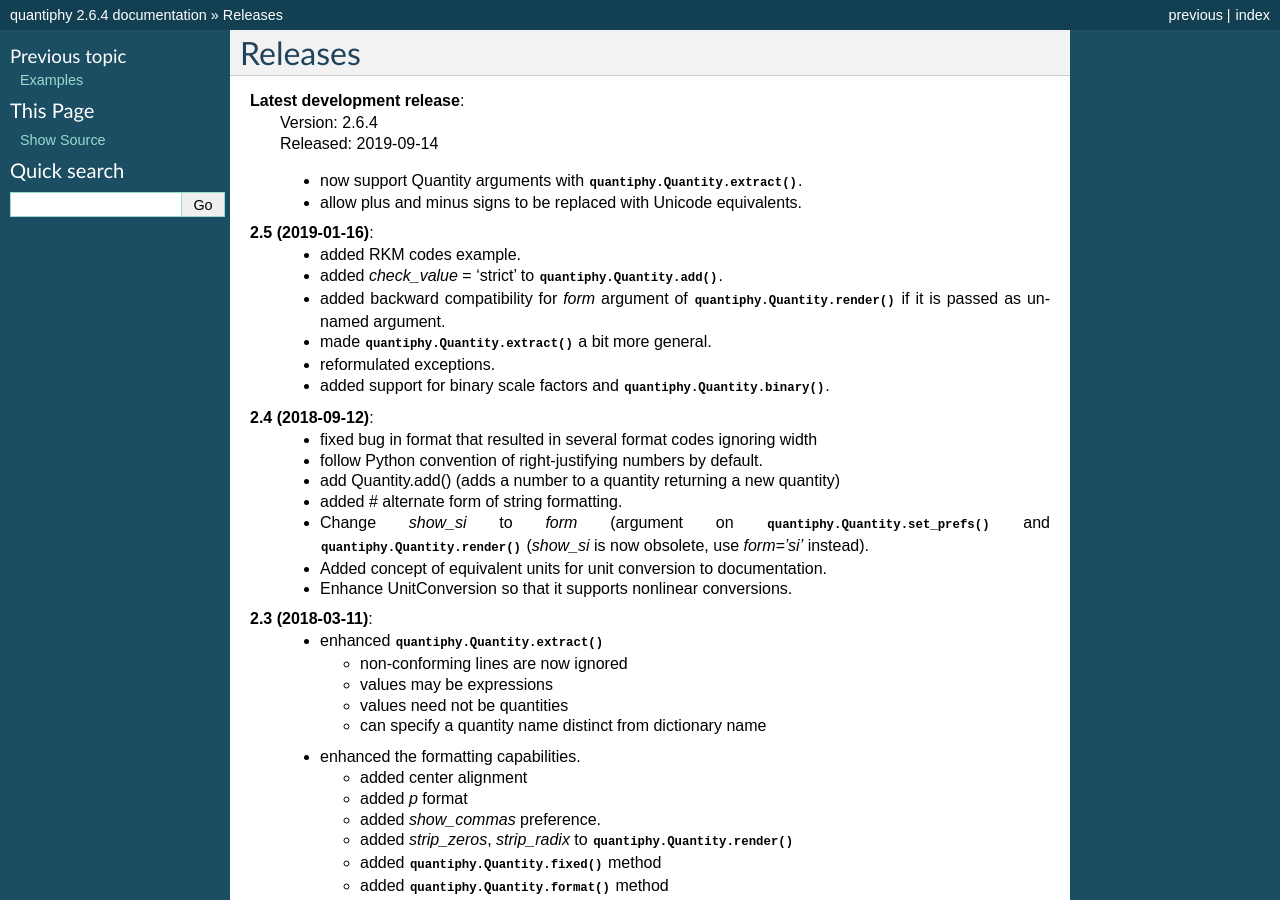
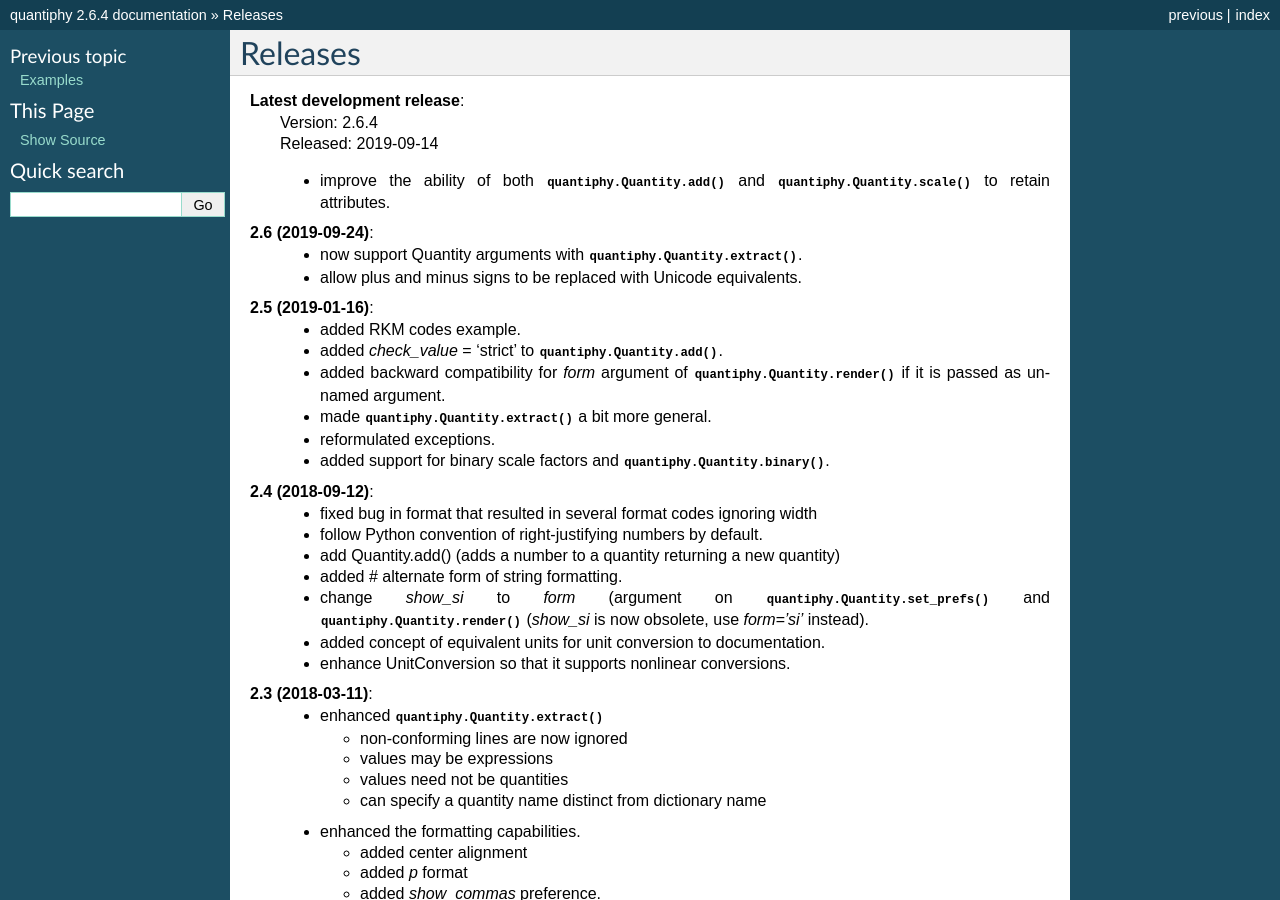
Before and after one commit to KenKundert/quantiphy, a Sphinx documentation site: the page built from doc/releases.rst, in a window 1280 px wide and 900 px high. Built offline with Sphinx 7.4.7, drawn with Linux system fonts in a browser that asks for light colours.

Commit message:
Fix bug in scale and add that is exposed by using full precision.

```diff
--- a/doc/releases.rst
+++ b/doc/releases.rst
@@ -5,6 +5,10 @@ Releases
     | Version: 2.6.4
     | Released: 2019-09-14
 
+    - improve the ability of both :meth:`quantiphy.Quantity.add()` and
+      :meth:`quantiphy.Quantity.scale()` to retain attributes.
+
+**2.6 (2019-09-24)**:
     - now support Quantity arguments with :meth:`quantiphy.Quantity.extract()`.
     - allow plus and minus signs to be replaced with Unicode equivalents.
 
@@ -22,12 +26,12 @@ Releases
     - follow Python convention of right-justifying numbers by default.
     - add Quantity.add() (adds a number to a quantity returning a new quantity)
     - added # alternate form of string formatting.
-    - Change *show_si* to *form* (argument on
+    - change *show_si* to *form* (argument on
       :meth:`quantiphy.Quantity.set_prefs()` and
       :meth:`quantiphy.Quantity.render()` (*show_si* is now obsolete, use
       *form='si'* instead).
-    - Added concept of equivalent units for unit conversion to documentation.
-    - Enhance UnitConversion so that it supports nonlinear conversions.
+    - added concept of equivalent units for unit conversion to documentation.
+    - enhance UnitConversion so that it supports nonlinear conversions.
 
 **2.3 (2018-03-11)**:
     - enhanced :meth:`quantiphy.Quantity.extract()`
```
Also changed, not shown: quantiphy.py (+14 -4 lines).
